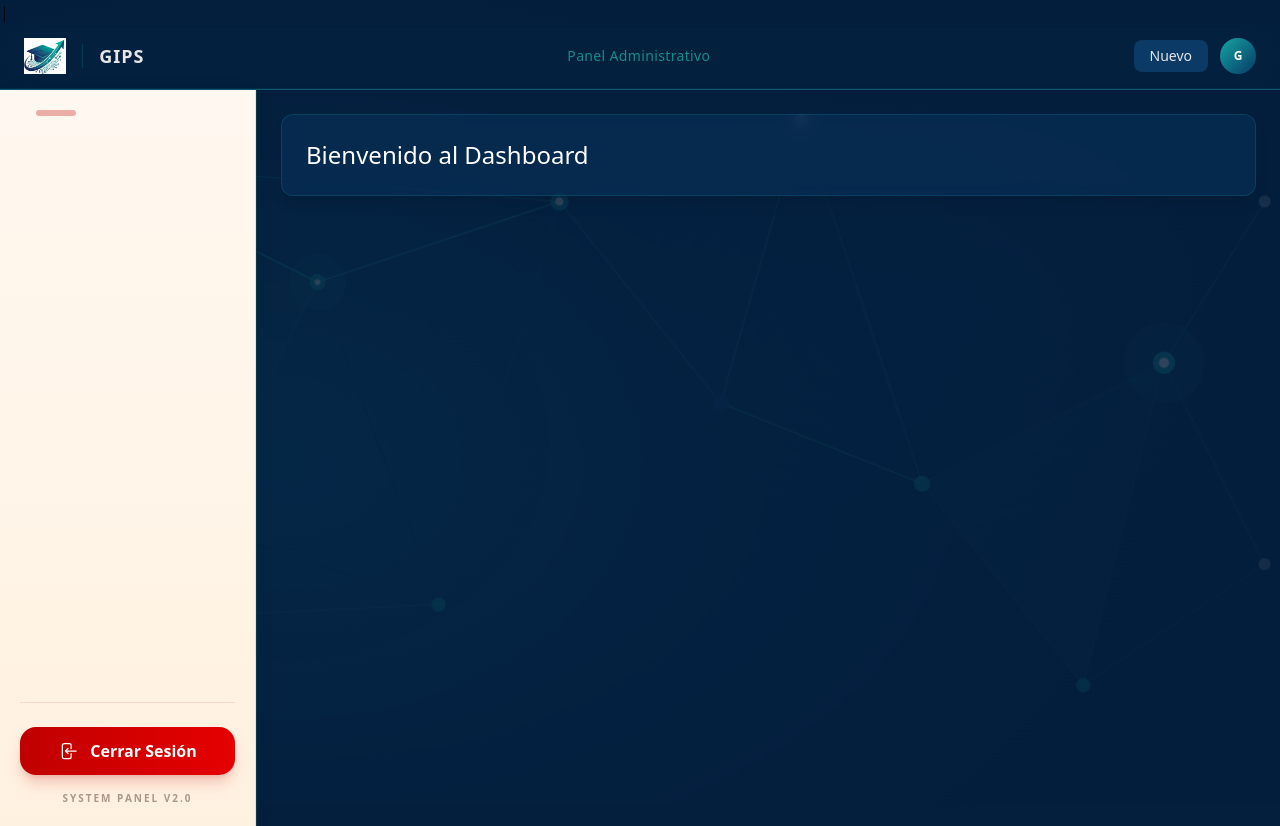
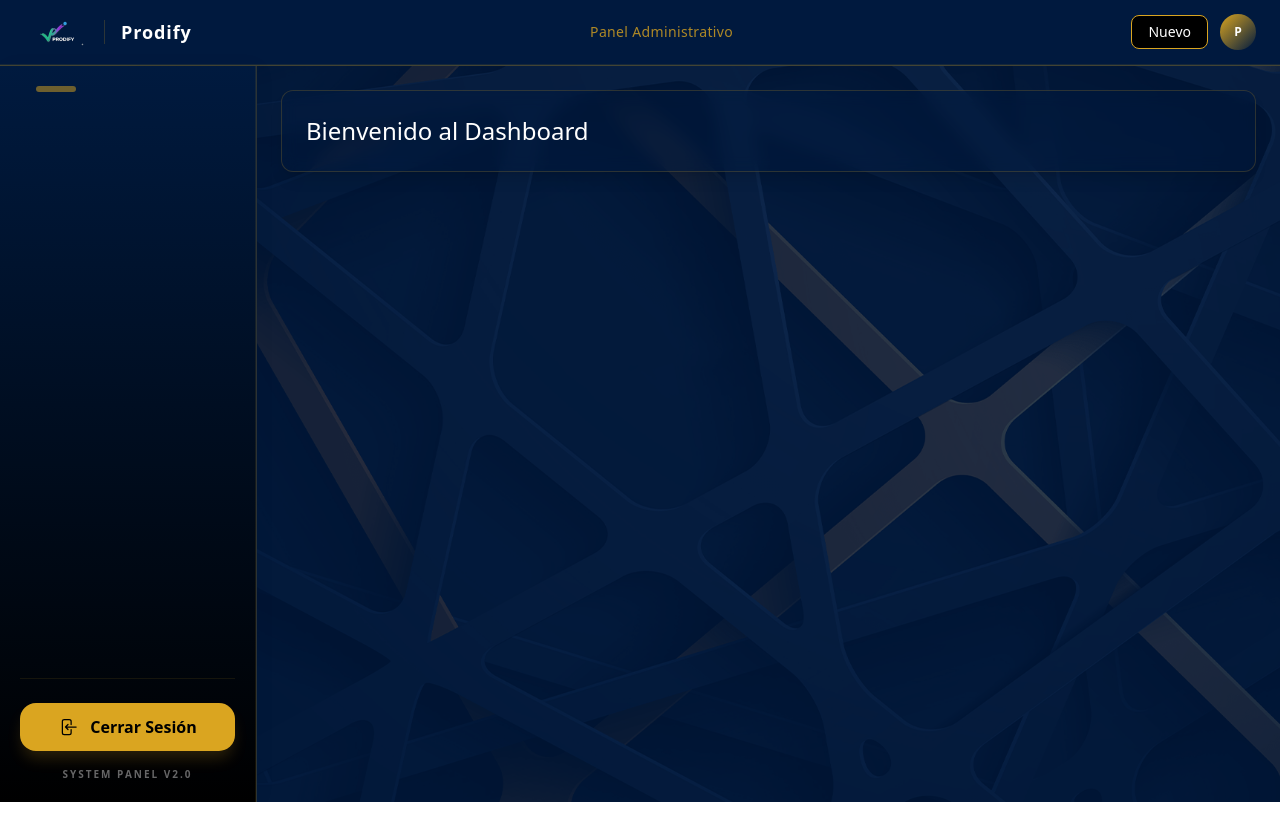
Before and after one commit to Marioescobar64/Prodify, a React (Vite) app in the folder ProdifyFronted/: page /dashboard in a window 1280 px wide. After the commit the page ends 802 px from the top, so only its background shows below. Built offline with nearby package versions, Linux system fonts and the light colour scheme; sample sign-in values are in the browser's storage.

Commit message:
fix/ Se ha modificado la dashboard

```diff
--- a/ProdifyFronted/src/shared/components/layaout/DashBoardContainer.jsx
+++ b/ProdifyFronted/src/shared/components/layaout/DashBoardContainer.jsx
@@ -1,31 +1,39 @@
 import { Navbar } from "./Navbar";
 import { Sidebar } from "./Sidebar";
-import fondo from "../../../assets/img/fondo.png";
+import fondo from "../../../assets/img/pantalla Dashboard.png";
 
+// Definimos las variables de color
+const colorBackground = '#001A3F';
+const colorPrimary = '#DAA520';
+const colorGold = '#DAA520';
+const colorText = '#FFFFFF';
+const colorControl = '#000000';
+
+// Aplicamos los colores a los elementos de la interfaz
 export const DashBoardContainer = ({ children }) => {
   return (
-    <div className="min-h-screen flex flex-col bg-[#041F3D] relative overflow-hidden">
+    <div className="min-h-screen flex flex-col relative overflow-hidden" style={{ backgroundColor: colorBackground, color: colorText }}>
 
       {/* Imagen de fondo global (opcional, si quieres que cubra todo) */}
       <div
         className="absolute inset-0 bg-cover bg-center z-0"
         style={{ backgroundImage: `url(${fondo})`, opacity: 0.2 }}
       />
-|
+
       {/* Navbar */}
-      <div className="relative z-10 bg-[#0B3A66]/90 backdrop-blur-md border-b border-[#18A7A1]/30">
+      <div className="relative z-10 backdrop-blur-md border-b" style={{ backgroundColor: `${colorBackground}E6`, borderColor: `${colorPrimary}4D` }}>
         <Navbar />
       </div>
 
       <div className="flex flex-1 relative z-10">
         {/* Sidebar */}
-        <div className="bg-[#041F3D]/95 backdrop-blur-md border-r border-[#18A7A1]/20 min-w-[220px]">
+        <div className="backdrop-blur-md border-r min-w-[220px]" style={{ backgroundColor: `${colorBackground}F2`, borderColor: `${colorPrimary}33` }}>
           <Sidebar />
         </div>
 
         {/* Main Content */}
         <main className="flex-1 p-6 overflow-y-auto">
-          <div className="relative rounded-xl overflow-hidden shadow-lg border border-[#18A7A1]/20 bg-[#0B3A66]/40 backdrop-blur-sm p-6">
+          <div className="relative rounded-xl overflow-hidden shadow-lg border backdrop-blur-sm p-6" style={{ backgroundColor: `${colorBackground}66`, borderColor: `${colorPrimary}33` }}>
             {/* Aquí es donde se inyectarán las otras clases/componentes */}
             {children}
           </div>
--- a/ProdifyFronted/src/shared/components/layaout/Navbar.jsx
+++ b/ProdifyFronted/src/shared/components/layaout/Navbar.jsx
@@ -1,12 +1,16 @@
-import imgLogo from "../../../assets/img/logo.png";
+import imgLogo from "../../../assets/img/logo Prodify.png";
 
+// Definimos las variables de color
+const colorBackground = '#001A3F';
+const colorPrimary = '#DAA520';
+const colorGold = '#DAA520';
+const colorText = '#FFFFFF';
+const colorControl = '#000000';
+
+// Aplicamos los colores a los elementos de la interfaz
 export const Navbar = () => {
   return (
-    <nav className="
-      sticky top-0 z-50
-      bg-[#041F3D]/95 backdrop-blur-lg
-      border-b border-[#18A7A1]/10
-    ">
+    <nav className="sticky top-0 z-50 backdrop-blur-lg border-b" style={{ backgroundColor: `${colorBackground}F2`, borderColor: `${colorPrimary}1A` }}>
       <div className="w-full px-6 h-16 flex items-center justify-between">
 
         {/* 🔷 IZQUIERDA */}
@@ -14,22 +18,22 @@ export const Navbar = () => {
 
           <img
             src={imgLogo}
-            alt="GIPS"
+            alt="Prodify"
             className="h-9 w-auto object-contain"
           />
 
           {/* Línea separadora */}
-          <div className="h-6 w-px bg-[#18A7A1]/20" />
+          <div className="h-6 w-px" style={{ backgroundColor: `${colorPrimary}33` }} />
 
-          <h1 className="text-[#E6E6E6] text-lg tracking-wider font-semibold">
-            GIPS
+          <h1 className="text-lg tracking-wider font-semibold" style={{ color: colorText }}>
+            Prodify
           </h1>
 
         </div>
 
         {/* 🔷 CENTRO (opcional búsqueda o título dinámico) */}
         <div className="hidden md:block">
-          <p className="text-sm text-[#18A7A1]/80 tracking-wide">
+          <p className="text-sm tracking-wide" style={{ color: `${colorPrimary}CC` }}>
             Panel Administrativo
           </p>
         </div>
@@ -38,26 +42,13 @@ export const Navbar = () => {
         <div className="flex items-center gap-3">
 
           {/* Botón acción */}
-          <button className="
-            px-4 py-1.5 rounded-lg
-            bg-[#0B3A66]
-            text-[#E6E6E6]
-            text-sm
-            hover:bg-[#18A7A1]/20
-            transition
-          ">
+          <button className="px-4 py-1.5 rounded-lg text-sm transition hover:opacity-80" style={{ backgroundColor: colorControl, color: colorText, border: `1px solid ${colorPrimary}` }}>
             Nuevo
           </button>
 
           {/* Avatar minimal */}
-           {/*Hola */}
-          <div className="
-            w-9 h-9 rounded-full
-            bg-gradient-to-br from-[#18A7A1] to-[#0B3A66]
-            flex items-center justify-center
-            text-xs font-bold text-white
-          ">
-            G
+          <div className="w-9 h-9 rounded-full flex items-center justify-center text-xs font-bold" style={{ background: `linear-gradient(to bottom right, ${colorPrimary}, ${colorBackground})`, color: colorText }}>
+            P
           </div>
 
         </div>
--- a/ProdifyFronted/src/shared/components/layaout/Sidebar.jsx
+++ b/ProdifyFronted/src/shared/components/layaout/Sidebar.jsx
@@ -11,6 +11,14 @@ import {
   ArrowLeftOnRectangleIcon
 } from '@heroicons/react/24/outline'
 
+// Definimos las variables de color
+const colorBackground = '#001A3F';
+const colorPrimary = '#DAA520';
+const colorGold = '#DAA520';
+const colorText = '#FFFFFF';
+const colorControl = '#000000';
+
+// Aplicamos los colores a los elementos de la interfaz
 export const Sidebar = () => {
   const navigate = useNavigate();
   const location = useLocation();
@@ -29,10 +37,10 @@ export const Sidebar = () => {
   };
 
   return (
-    <aside className="w-64 bg-gradient-to-b from-[#FFF8F0] to-[#FFF1E0] border-r border-[#C00000]/10 min-h-[calc(100vh-4rem)] p-5 shadow-[4px_0_20px_rgba(0,0,0,0.03)] flex flex-col">
+    <aside className="w-64 border-r min-h-[calc(100vh-4rem)] p-5 shadow-[4px_0_20px_rgba(0,0,0,0.03)] flex flex-col" style={{ background: `linear-gradient(to bottom, ${colorBackground}, ${colorControl})`, borderColor: `${colorPrimary}1A` }}>
       {/* Decoración superior sutil */}
       <div className="mb-6 px-4">
-        <div className="h-1.5 w-10 bg-[#C00000] rounded-full opacity-30"></div>
+        <div className="h-1.5 w-10 rounded-full opacity-50" style={{ backgroundColor: colorPrimary }}></div>
       </div>
 
       <nav className="flex-1 overflow-y-auto pr-2 custom-scrollbar">
@@ -49,20 +57,19 @@ export const Sidebar = () => {
                   className={`
                     relative w-full group flex items-center gap-3 px-4 py-3 rounded-2xl font-semibold
                     transition-all duration-300 ease-in-out
-                    ${active
-                      ? "text-[#C00000] bg-white shadow-md shadow-[#C00000]/5 scale-[1.02]"
-                      : "text-[#2C1506]/70 hover:bg-[#C00000]/5 hover:text-[#C00000]"}
+                    ${active ? "shadow-md scale-[1.02]" : "hover:opacity-80"}
                   `}
+                  style={{
+                    backgroundColor: active ? colorPrimary : 'transparent',
+                    color: active ? colorControl : colorText
+                  }}
                 >
                   {/* Indicador lateral activo */}
                   {active && (
-                    <span className="absolute left-0 w-1.5 h-6 bg-[#C00000] rounded-r-full" />
+                    <span className="absolute left-0 w-1.5 h-6 rounded-r-full" style={{ backgroundColor: colorText }} />
                   )}
 
-                  <Icon className={`
-                    w-5 h-5 transition-transform duration-300 group-hover:scale-110
-                    ${active ? "text-[#C00000]" : "text-[#2C1506]/50 group-hover:text-[#C00000]"}
-                  `} />
+                  <Icon className="w-5 h-5 transition-transform duration-300 group-hover:scale-110" />
 
                   <span className="text-[14px] tracking-tight">{item.label}</span>
                 </button>
@@ -73,23 +80,27 @@ export const Sidebar = () => {
       </nav>
 
       {/* Botón de Cerrar Sesión Estilizado */}
-      <div className="mt-6 pt-6 border-t border-[#C00000]/10">
+      <div className="mt-6 pt-6 border-t" style={{ borderColor: `${colorPrimary}1A` }}>
         <button
           onClick={handleLogout}
           className="
-            group w-full flex items-center justify-center gap-3 px-4 py-3 rounded-2xl font-bold text-white
-            bg-gradient-to-r from-[#C00000] to-[#E60000]
-            shadow-lg shadow-[#C00000]/20
+            group w-full flex items-center justify-center gap-3 px-4 py-3 rounded-2xl font-bold
+            shadow-lg
             transition-all duration-300
-            hover:shadow-[#C00000]/40 hover:-translate-y-0.5
+            hover:-translate-y-0.5
             active:scale-95
             cursor-pointer
           "
+          style={{
+            background: `linear-gradient(to right, ${colorPrimary}, ${colorGold})`,
+            color: colorControl,
+            boxShadow: `0 10px 15px -3px ${colorPrimary}33`
+          }}
         >
           <ArrowLeftOnRectangleIcon className="w-5 h-5 group-hover:-translate-x-1 transition-transform" />
           <span>Cerrar Sesión</span>
         </button>
-        <p className="text-[10px] text-center text-[#2C1506]/40 mt-4 uppercase tracking-[0.2em] font-bold">
+        <p className="text-[10px] text-center mt-4 uppercase tracking-[0.2em] font-bold" style={{ color: `${colorText}66` }}>
           System Panel v2.0
         </p>
       </div>
```
Also changed, not shown: ProdifyFronted/src/assets/img/logo Prodify.png (added), ProdifyFronted/src/assets/img/pantalla Dashboard.png (added).
